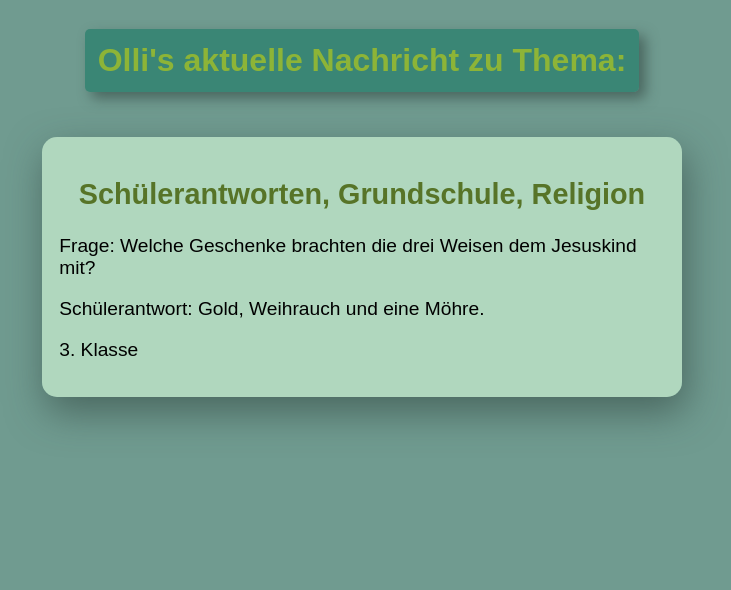
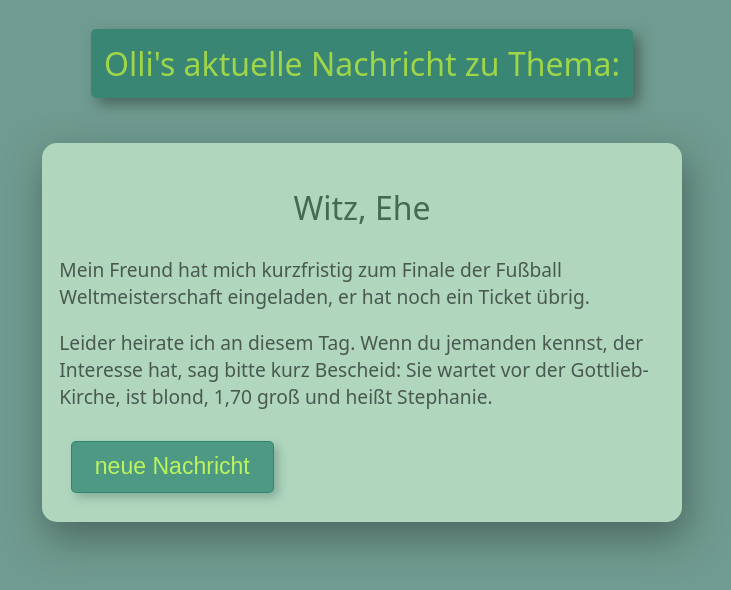
Before and after one commit to Rauolli/Ollis-message-generator, a plain HTML site: page index.html in a window 1280 px wide. Shown: the whole page, without its empty margins (278-1009 px from the left). Drawn offline with Linux system fonts and the light colour scheme.

Commit message:
added button with eventhandler to create a new message and changed styling

```diff
--- a/index.html
+++ b/index.html
@@ -14,6 +14,7 @@
             <h2 class="topic"></h2>
             <section class="citation"></section>
             <p class="source"></p>
+            <button id="btnNewQuote">neue Nachricht</button>
         </article>
     </main>
     <script src="./src/js/index.js"></script>
--- a/src/js/index.js
+++ b/src/js/index.js
@@ -43,7 +43,7 @@ const messages = [
     },
     {
         topic: "Sinn des Lebens",
-        citation: "<p>Beglückt ist der, der seine Rolle also spielt, dass, wenn der Vorhang fällt, er keine Reue fühlt.</p>",
+        citation: "<p>Beglückt ist der, der seine Rolle so spielt, dass, wenn der Vorhang fällt, er keine Reue fühlt.</p>",
         source: "Unbekannt"
     },
     {
@@ -146,11 +146,16 @@ const messages = [
     }
 ]];
 
+
+const button = document.getElementById("btnNewQuote");
+button.addEventListener("click", showMessage);
+
+
+function showMessage() {
     // Zufallszahl zwischen 0 und der Länge des messages-Arrays
     const rnd = Math.floor(Math.random() * messages.length);
     // Zufallszahl zwischen 0 und der Länge einer des jeweiligen Kategorien-Arrays inerhalb des messages-Arrays
     const choosenMes = Math.floor(Math.random() * messages[rnd].length);
-
     // 3 Selektoren für die einzelnen object-properties
     const topic = document.querySelector(".topic")
     const message = document.querySelector(".citation");
@@ -166,3 +171,7 @@ console.log("Zufallszahl choosenMes: " + choosenMes);
     // console.log(messages[rnd][choosenMes].topic);
     // console.log(messages[rnd][choosenMes].citation);
     // messages[rnd][choosenMes].source != ""? console.log(messages[rnd][choosenMes].source): console.log();
+}
+
+// Initialisierung der Anzeige
+showMessage();
--- a/src/styles.css/style.css
+++ b/src/styles.css/style.css
@@ -1,4 +1,13 @@
 :root{
+    --bg-color: #709b90;
+    --h1-color: #9fd549;
+    --button-color: #bbf45f;
+    --h2-color: #113c1eb1;
+    --accent-color-light: #cdf3d3b1;
+    --accent-color-dark: #2e403c92;
+    --text-color:#1c211eb1;
+    margin: 0;
+    padding: 0;
     box-sizing: border-box;
 }
 
@@ -9,8 +18,9 @@
 }
 
 body{
-    background-color: #709b90;
-    font-family: Arial, Helvetica, sans-serif;
+    background-color: var(--bg-color);
+    font-family: system-ui, -apple-system, BlinkMacSystemFont, 'Segoe UI', Roboto, Oxygen, Ubuntu, Cantarell, 'Open Sans', 'Helvetica Neue', sans-serif;
+    color: var(--text-color);
 }
 
 .app{
@@ -24,14 +34,18 @@ body{
     text-align: center;
     padding: 0.4em;
     border-radius: 5px;
-    color: rgba(196, 212, 14, 0.6);
+    color: var(--h1-color);
     background-color: #237e69b1;
     box-shadow: 0.2em 0.2em 0.4em #2e403c92;
+    font-size: 2rem;
+    font-weight: 500;
 }
 
 .app h2{
     text-align: center;
-    color: #577428;
+    color: var(--h2-color);
+    font-size: 2rem;
+    font-weight: 500;
 }
 
 .message{
@@ -46,3 +60,24 @@ body{
     max-width: 50vw;
     box-shadow: 0.2em 0.8em 2em #2e403c92;
 }
+
+button{
+    background-color: #237e69b1;
+    color: var(--button-color);
+    border: 1px solid #237e69b1;
+    border-radius: 5px;
+    padding: 0.5em 1em;
+    font-size: 1.2em;
+    margin: 0.5em;
+    cursor: pointer;
+    box-shadow: 0.2em 0.2em 0.4em #678a8292;
+    transition: all 0.3s;
+}
+
+button:hover{
+    background-color: #113c1eb1;
+    color: var(--h2-color);
+    border: 1px solid #113c1eb1;
+    box-shadow: 0.1em 0.1em 0.2em #202b2992;
+    transform: scale(0.98);
+}
```
Also changed, not shown: 1 other file. Lines whose indentation alone changed are shown as unchanged.
